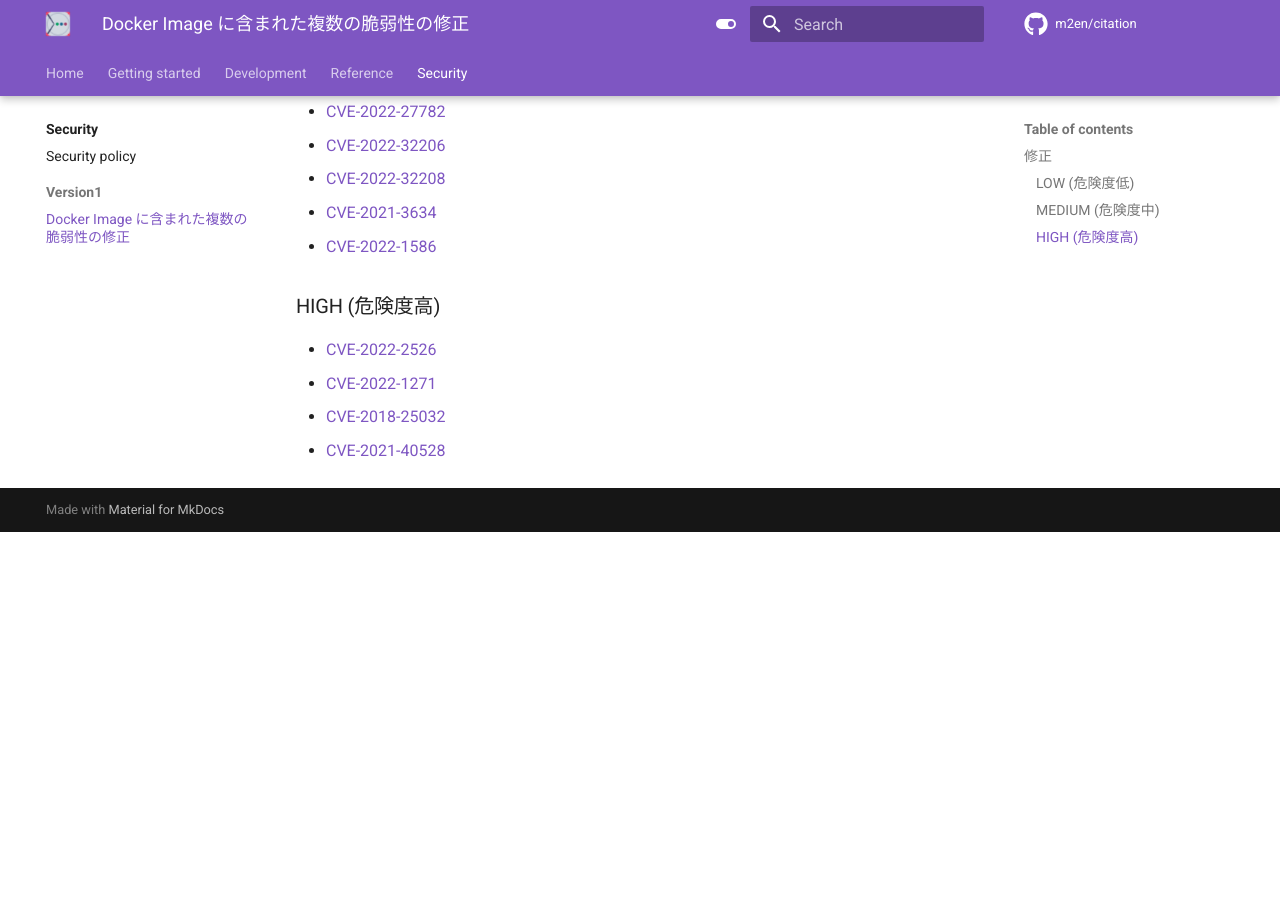
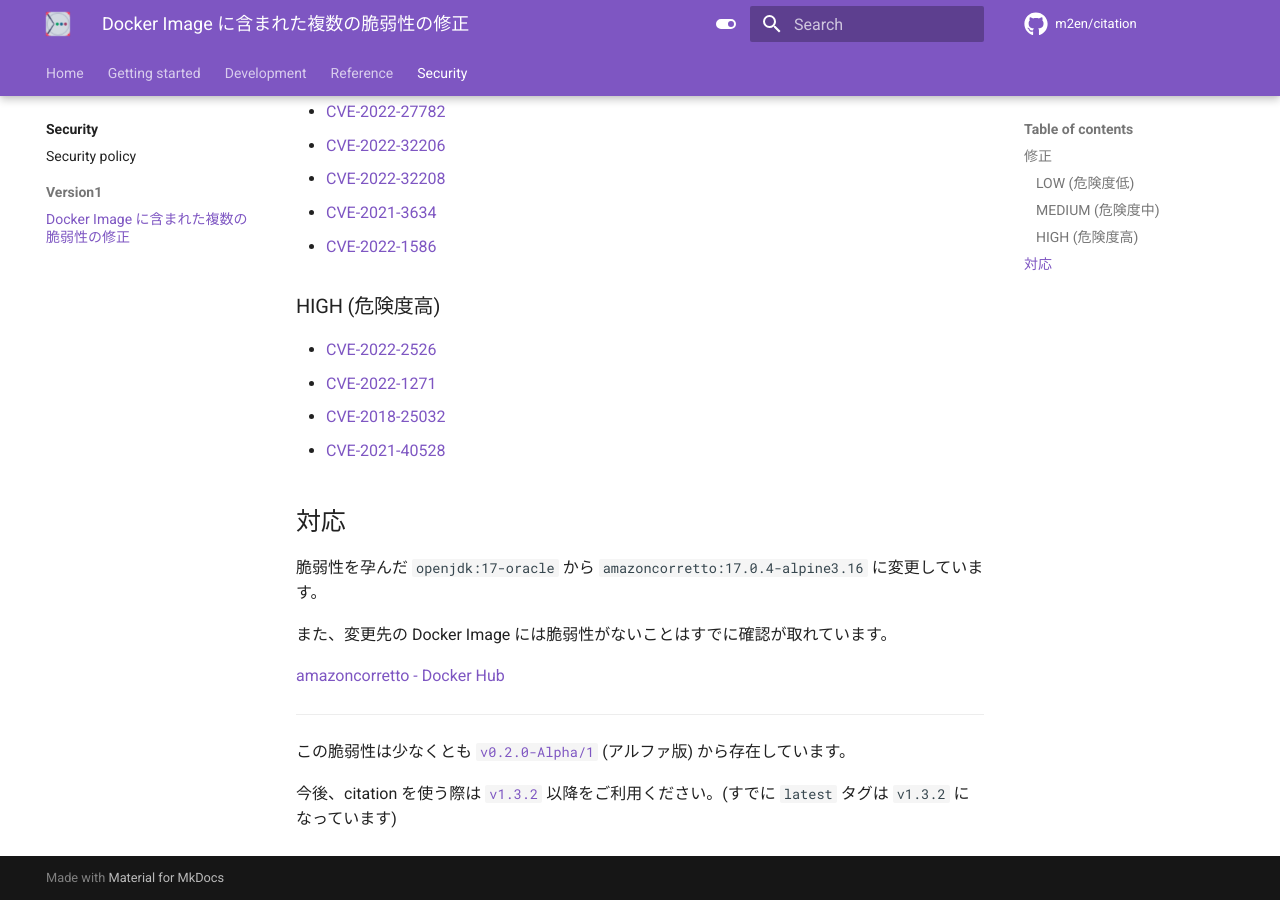
Before and after one commit to citation-dev/citation-docs, an MkDocs documentation site: the page built from docs/security/version1/221001.md, in a window 1280 px wide and 900 px high, scrolled down 1124 px. Built offline with MkDocs 1.6.1 and Material for MkDocs 9.7.7, drawn with Linux system fonts in a browser that asks for light colours; comment, search, counter and statistics services are not loaded; before the commit the page ends 1656 px from its top, so only the background shows below that.

Commit message:
docs: fix path and add action

```diff
--- a/docs/security/version1/221001.md
+++ b/docs/security/version1/221001.md
@@ -44,3 +44,17 @@ Thank you `@siloneco`!
 - [CVE-2022-1271](https://avd.aquasec.com/nvd/cve-2022-1271)
 - [CVE-2018-25032](https://avd.aquasec.com/nvd/cve-2018-25032)
 - [CVE-2021-40528](https://avd.aquasec.com/nvd/cve-2021-40528)
+
+## 対応
+
+脆弱性を孕んだ `openjdk:17-oracle` から `amazoncorretto:17.0.4-alpine3.16` に変更しています。
+
+また、変更先の Docker Image には脆弱性がないことはすでに確認が取れています。
+
+[amazoncorretto - Docker Hub](https://hub.docker.com/_/amazoncorretto)
+
+---
+
+この脆弱性は少なくとも [`v0.2.0-Alpha/1`](https://github.com/m2en/citation/releases/tag/v0.2.0) (アルファ版) から存在しています。
+
+今後、citation を使う際は [`v1.3.2`](https://github.com/m2en/citation/releases/tag/v1.3.2) 以降をご利用ください。(すでに `latest` タグは `v1.3.2` になっています)
```
Also changed, not shown: docs/security/index.md (+1 -1 lines).
